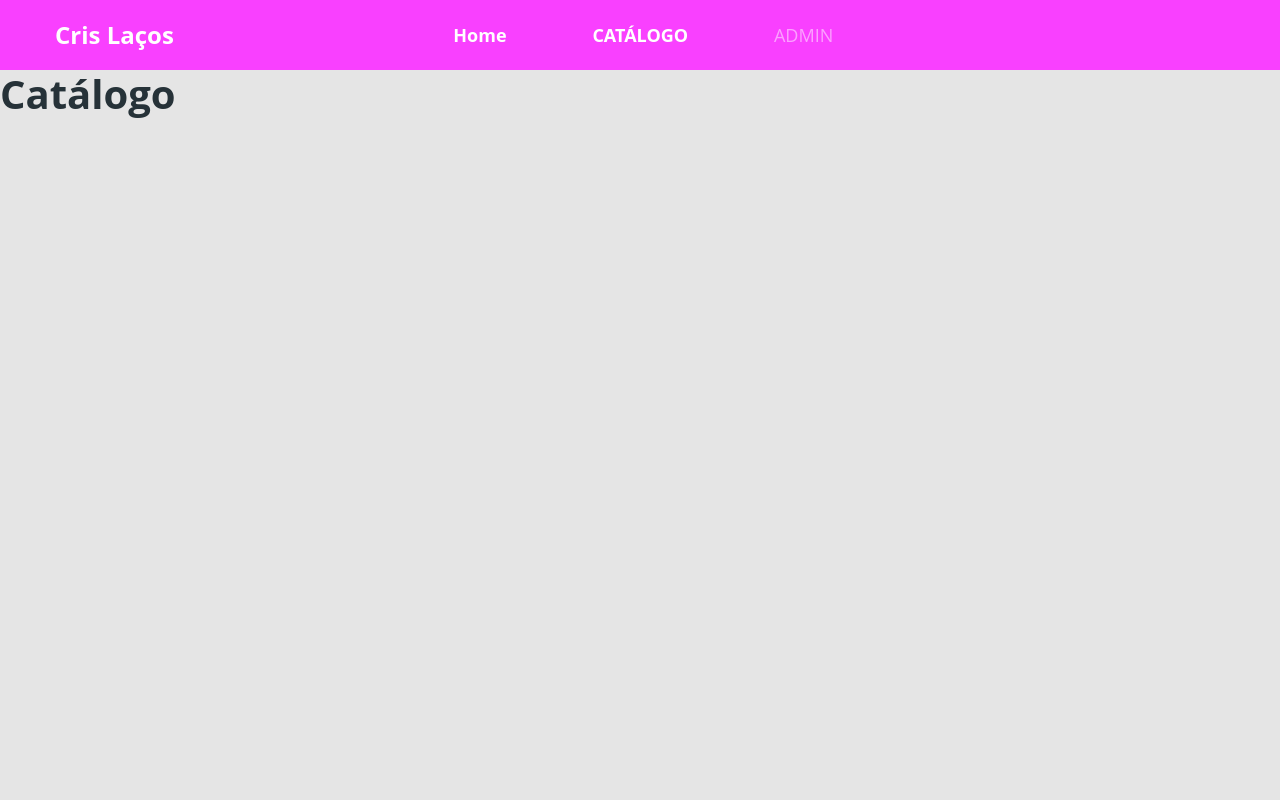
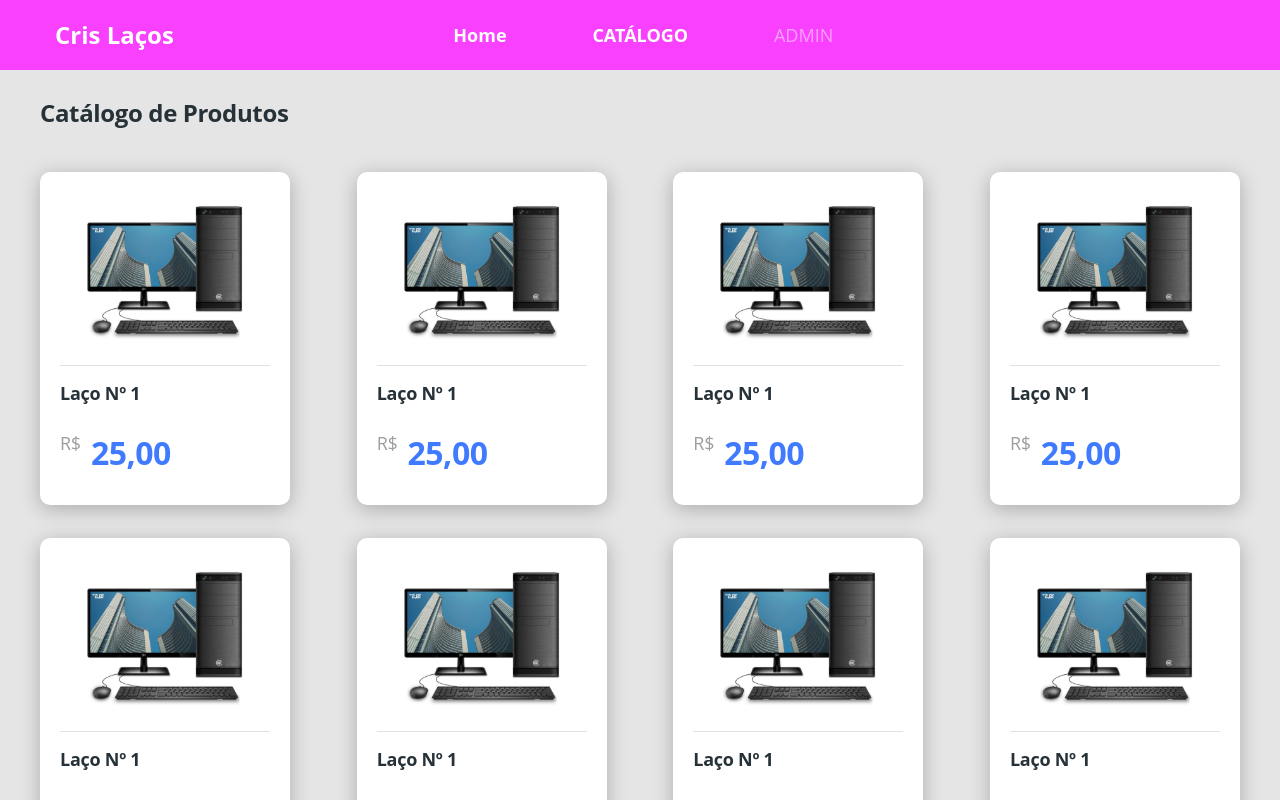
Before and after one commit to HervalMata/clcatalog, a React (Create React App) app in the folder front-web/: page /catalog in a window 1280 px wide. Shown: the top 800 px of the page. Built offline with nearby package versions, Linux system fonts and the light colour scheme; a web font is replaced by a local one.

Commit message:
Finish Product Listing Layout

```diff
--- a/front-web/src/Routes.tsx
+++ b/front-web/src/Routes.tsx
@@ -1,9 +1,9 @@
 import React from "react";
 import {BrowserRouter, Route, Switch} from "react-router-dom";
 import Navbar from "./core/components/Navbar";
-import Home from './pages/home';
-import Admin from './pages/admin';
-import Catalog from './pages/catalog';
+import Home from './pages/Home';
+import Admin from './pages/Admin';
+import Catalog from './pages/Catalog';
 
 const Routes = () => (
     <BrowserRouter>
--- a/front-web/src/app.scss
+++ b/front-web/src/app.scss
@@ -21,3 +21,16 @@
     color: unset;
   }
 }
+
+.border-radius-10 {
+  border-radius: 10px;
+}
+
+.border-radius-20 {
+  border-radius: 20px;
+}
+
+.card-base {
+  background: #FFF;
+  box-shadow: 0px 4px 20px rgba(0, 0, 0, 0.25);
+}
--- /dev/null
+++ b/front-web/src/pages/Catalog/components/ProductCard/index.tsx
@@ -0,0 +1,19 @@
+import { ReactComponent as ProductImage } from '../../../../core/assets/images/product.svg';
+import './styles.scss';
+
+const ProductCard = () => (
+    <div className="card-base border-radius-10 product-card">
+        <ProductImage />
+        <div className="product-info">
+            <h6 className="product-name">
+                Laço Nº 1
+            </h6>
+            <div className="product-price-container">
+                <span className="product-currency">R$</span>
+                <h3 className="product-price">25,00</h3>
+            </div>
+        </div>
+    </div>
+);
+
+export default ProductCard;
--- /dev/null
+++ b/front-web/src/pages/Catalog/components/ProductCard/styles.scss
@@ -0,0 +1,37 @@
+.product-card {
+  padding: 20px 20px 30px 20px;
+  text-align: center;
+}
+
+.product-info {
+  border-top: 1px solid #E1E1E1;
+  text-align: left;
+  padding-top: 15px;
+  margin-top: 15px;
+}
+
+.product-name {
+  font-size: 18px;
+  line-height: 25px;
+  letter-spacing: -0.015em;
+}
+
+.product-price-container {
+  margin-top: 25px;
+  display: flex;
+}
+
+.product-currency {
+  font-size: 18px;
+  line-height: 25px;
+  letter-spacing: -0.015em;
+  color: #9E9E9E;
+}
+
+.product-price {
+  font-size: 32px;
+  line-height: 44px;
+  letter-spacing: -0.015em;
+  color: #407BFF;
+  margin-left: 10px;
+}
--- a/front-web/src/pages/Catalog/index.tsx
+++ b/front-web/src/pages/Catalog/index.tsx
@@ -1,6 +1,23 @@
+import React from "react";
+import ProductCard from './components/ProductCard';
+import './styles.scss';
+
 const Catalog = () => (
-    <div>
-        <h1>Catálogo</h1>
+    <div className="catalog-container">
+        <h1 className="catalog-title">
+            Catálogo de Produtos
+        </h1>
+        <div className="catalog-products">
+            <ProductCard />
+            <ProductCard />
+            <ProductCard />
+            <ProductCard />
+            <ProductCard />
+            <ProductCard />
+            <ProductCard />
+            <ProductCard />
+            <ProductCard />
+        </div>
     </div>
 );
 
--- /dev/null
+++ b/front-web/src/pages/Catalog/styles.scss
@@ -0,0 +1,19 @@
+.catalog-container {
+  margin-top: 26px;
+  padding-left: 40px;
+  padding-right: 40px;
+}
+
+.catalog-title {
+  font-size: 24px;
+  line-height: 33px;
+  letter-spacing: -0.015em;
+}
+
+.catalog-products {
+  margin-top: 43px;
+  display: grid;
+  grid-template-columns: repeat(auto-fill, 250px);
+  grid-gap: 33px 20px;
+  justify-content: space-between;
+}
--- a/front-web/src/pages/home/index.tsx
+++ b/front-web/src/pages/Home/index.tsx
@@ -1,10 +1,11 @@
 import { Link } from "react-router-dom";
 import ButtonIcon from "../../core/components/ButtonIcon";
+import { ReactComponent as MainImage } from '../../core/assets/images/main-image.svg';
 import './styles.scss';
 
 const Home = () => (
     <div className="home-container">
-        <div className="row home-container">
+        <div className="row home-content card-base border-radius-20">
             <div className="col-6">
                 <h1 className="text-title">Conheça o melhor <br /> Catálogo de laços</h1>
                 <p className="text-subtitle">
@@ -14,7 +15,7 @@
                     <ButtonIcon text="Inicia agora a sua busca" />
                 </Link>
                 <div className="col-6">
-                    {/* <MainImage className="main-image" /> */}
+                    <MainImage className="main-image" />
                 </div>
             </div>
         </div>
--- a/front-web/src/pages/home/styles.scss
+++ b/front-web/src/pages/Home/styles.scss
@@ -2,13 +2,10 @@
     margin-top: 40px;
     padding-left: 40px;
     padding-right: 40px;
-    //padding-bottom: 130px;
+    padding-bottom: 130px;
 }
 
 .home-content {
-    background-color: #FFF;
-    box-shadow: 0px 4px 20px rgba(0, 0, 0, 0.25);
-    border-radius: 20px;
     padding-top: 155px;
     padding-left: 100px;
     padding-bottom: 150px;
```
Also changed, not shown: front-web/src/core/assets/images/main-image.svg (added), front-web/src/core/assets/images/product.svg (added).
